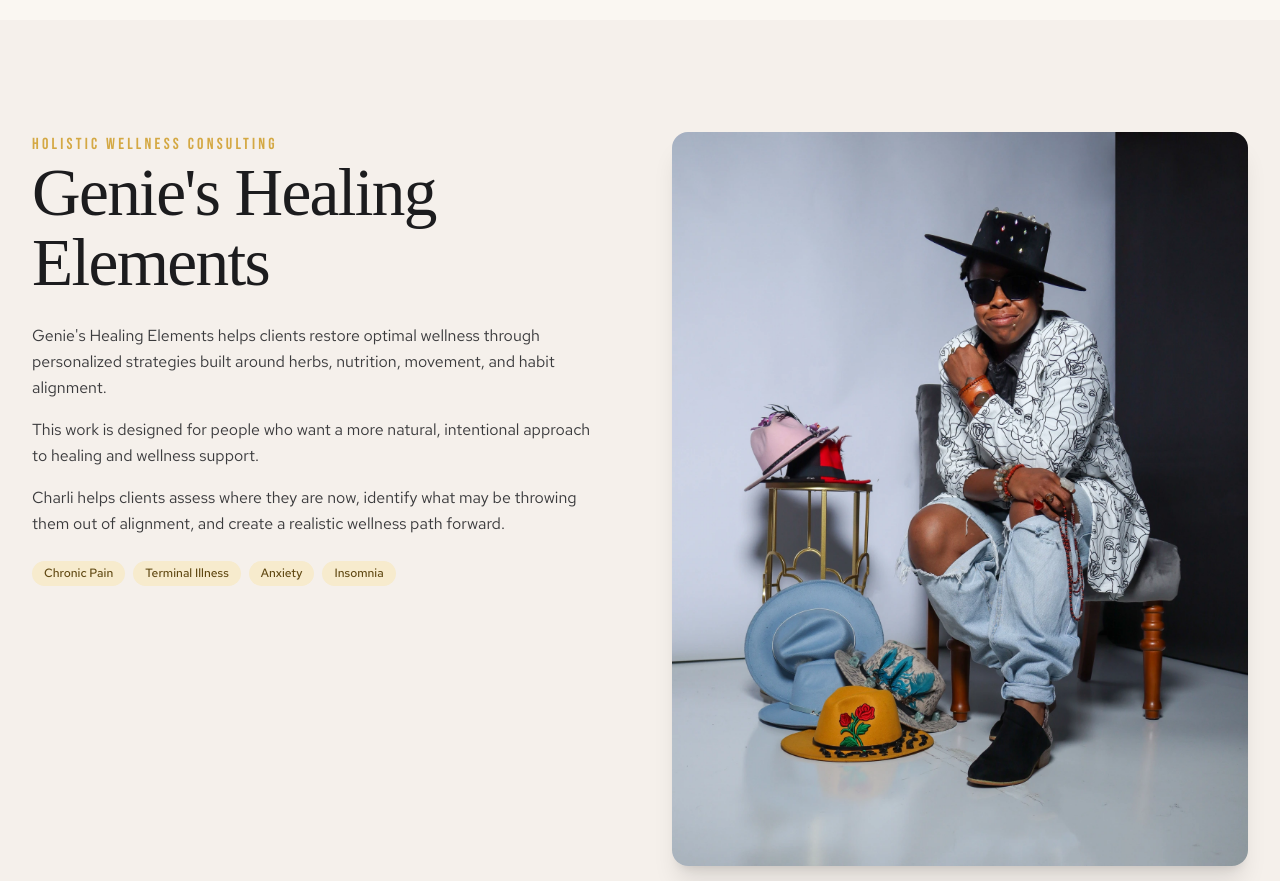
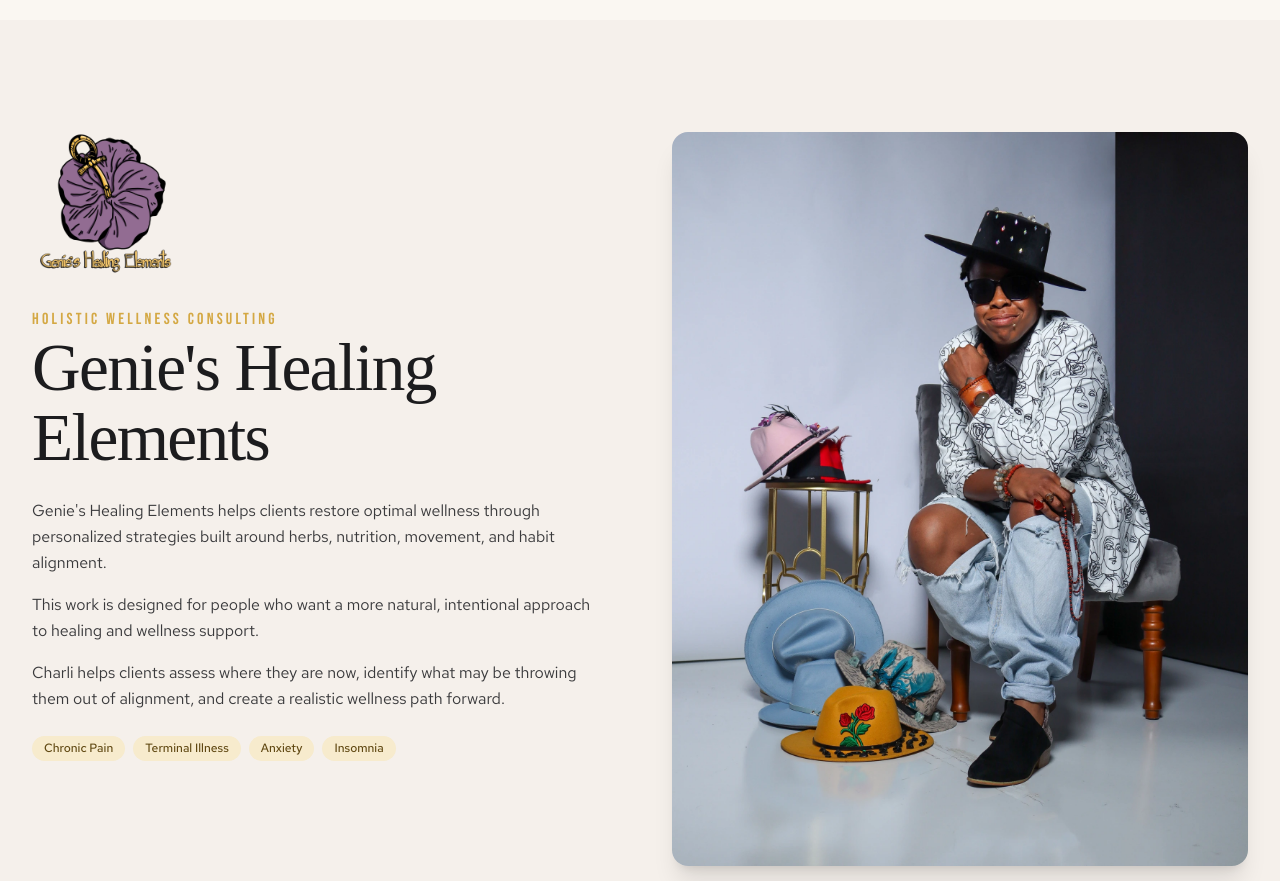
Before and after one commit to mochabcha/krownlevelent, a React (Vite) app: page / in a window 1280 px wide. Shown: the part 5480-6361 px from the top of the page. Built offline with nearby package versions, Linux system fonts and the light colour scheme; no server answers; a web font is replaced by a local one.

Commit message:
Add Genies Healing Elements logo

```diff
--- a/shared/defaultSiteContent.json
+++ b/shared/defaultSiteContent.json
@@ -99,6 +99,7 @@
     },
     "wellness": {
       "eyebrow": "Holistic Wellness Consulting",
+      "logo": { "assetKey": "gheLogo", "alt": "Genie's Healing Elements logo" },
       "heading": "Genie's Healing Elements",
       "paragraphs": [
         "Genie's Healing Elements helps clients restore optimal wellness through personalized strategies built around herbs, nutrition, movement, and habit alignment.",
--- a/src/components/organisms/AdminOverlay.jsx
+++ b/src/components/organisms/AdminOverlay.jsx
@@ -23,6 +23,12 @@ const editableGroups = [
   { key: 'secondary-cta', label: 'Secondary CTA', kind: 'content', section: 'Page Components' },
   { key: 'footer', label: 'Footer', kind: 'content', section: 'Page Components' },
 ];
+
+const editableFallbacks = {
+  wellness: {
+    logo: { assetKey: 'gheLogo', alt: "Genie's Healing Elements logo" },
+  },
+};
 
 function api(path, options = {}) {
   return fetch(path, {
@@ -928,7 +934,10 @@ function RightDrawer() {
 
   const currentValue = selectedGroup?.kind === 'settings'
     ? admin.content.settings
-    : admin.content.blocks?.[selectedGroup?.key];
+    : {
+        ...(editableFallbacks[selectedGroup?.key] || {}),
+        ...(admin.content.blocks?.[selectedGroup?.key] || {}),
+      };
 
   return (
     <aside className="fixed right-0 top-0 z-[90] h-screen w-full max-w-xl bg-dark-surface text-white border-l border-white/10 shadow-2xl overflow-y-auto">
--- a/src/components/organisms/WellnessSection.jsx
+++ b/src/components/organisms/WellnessSection.jsx
@@ -27,6 +27,8 @@ const accordionItems = [
 
 export default function WellnessSection({ content = {}, mediaById = {} }) {
   const image = resolveImage(content.image, mediaById);
+  const logoRef = content.logo || { assetKey: 'gheLogo', alt: "Genie's Healing Elements logo" };
+  const logo = resolveImage(logoRef, mediaById);
   const specialties = content.specialties || ['Chronic Pain', 'Terminal Illness', 'Anxiety', 'Insomnia'];
   const accordionItems = content.processItems || [];
 
@@ -36,6 +38,17 @@ export default function WellnessSection({ content = {}, mediaById = {} }) {
       <div className="max-w-7xl mx-auto px-4 sm:px-6 lg:px-8">
         <div className="flex flex-col lg:flex-row items-start gap-12 lg:gap-16 mb-20">
           <div className="flex-1">
+            {logo.src && (
+              <div className="relative mb-6 inline-block">
+                <AdminImageButton target={{ blockKey: 'wellness', path: ['logo'], currentImageRef: logoRef }} />
+                <img
+                  src={logo.src}
+                  alt={logo.alt}
+                  className="h-28 w-auto object-contain md:h-36"
+                  loading="lazy"
+                />
+              </div>
+            )}
             <SectionHeader
               eyebrow={content.eyebrow || 'Holistic Wellness Consulting'}
               heading={content.heading || "Genie's Healing Elements"}
--- a/src/content/imageRegistry.js
+++ b/src/content/imageRegistry.js
@@ -12,6 +12,7 @@ import krownEmblem from '@assets/logos/Krown_Emblem.png';
 import krownWordMark from '@assets/logos/Krown_WordMark.png';
 import pkEmblem from '@assets/logos/PK_Emblem.png';
 import plantKlubWordMark from '@assets/logos/PlantKlub_WordMark.png';
+import gheLogo from '@assets/logos/GHE_Logo.webp';
 
 export const imageRegistry = {
   img0002,
@@ -28,6 +29,7 @@ export const imageRegistry = {
   krownWordMark,
   pkEmblem,
   plantKlubWordMark,
+  gheLogo,
 };
 
 export function resolveImage(image, mediaById = {}) {
```
Also changed, not shown: src/assets/logos/GHE_Logo.webp (added), 1 other file (tests, documents, lock files or other folders).
